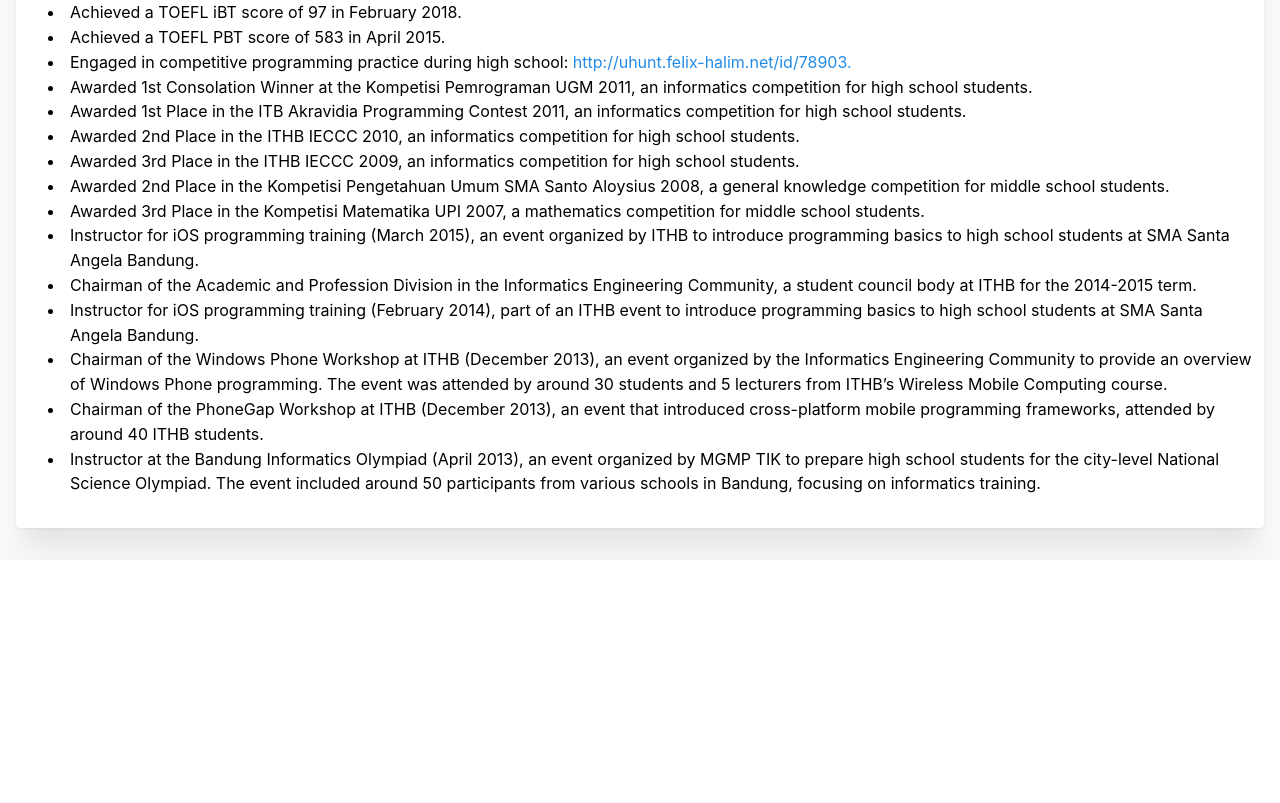
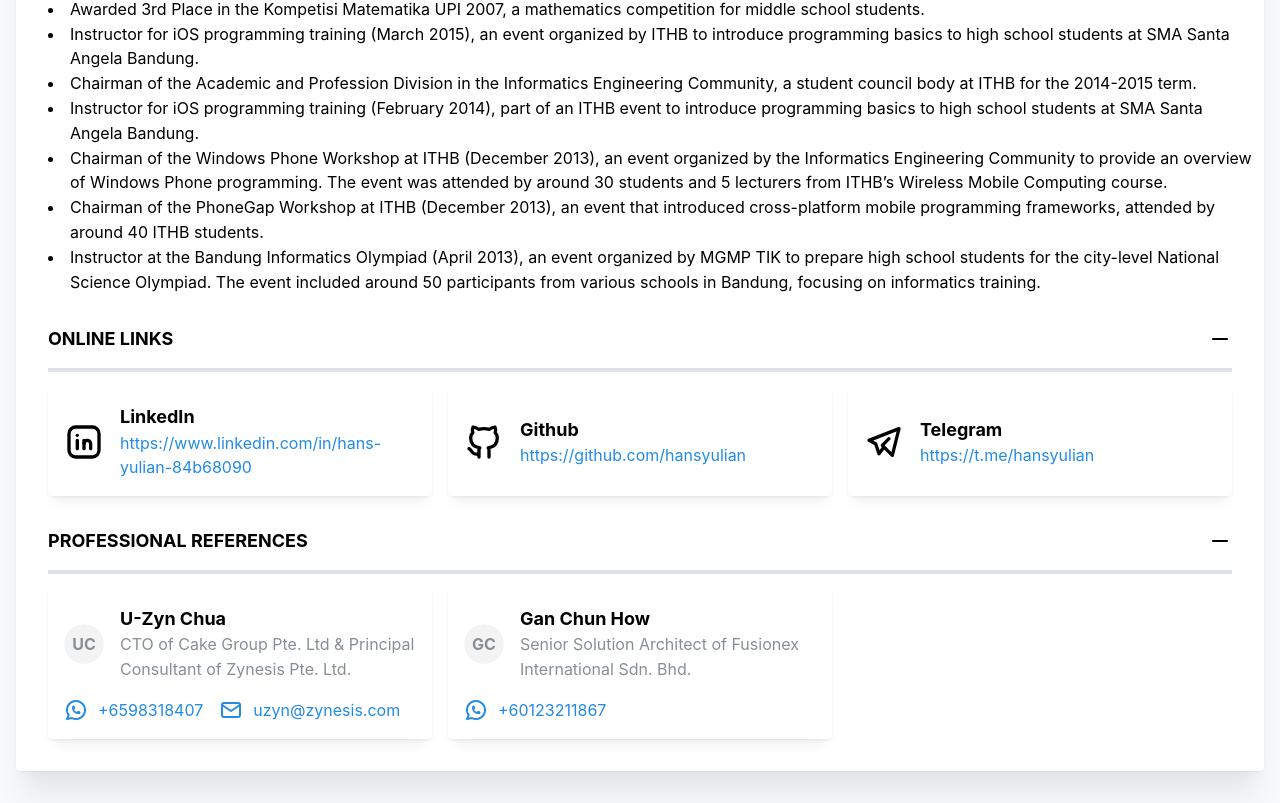
Before and after one commit to hansyulian/cv, a React (Vite) app: page / in a window 1280 px wide. Shown: the part 3906-4709 px from the top of the page. Before the commit the page ends 4466 px from the top, so only its background shows below. Built offline with nearby package versions, Linux system fonts and the light colour scheme.

Commit message:
Professional References

```diff
--- a/@types/resume.d.ts
+++ b/@types/resume.d.ts
@@ -1,6 +1,6 @@
 type Resume = {
   profile: ResumeProfile;
-  references?: ResumeReference[];
+  professionalReferences?: ResumeProfessionalReference[];
   experiences?: ResumeExperience[];
   onlineLinks?: ResumeOnlineLinks[];
   languages?: ResumeLanguage[];
@@ -28,9 +28,10 @@
   proficiency: LanguageProficiency;
 };
 
-type ResumeReference = {
+type ResumeProfessionalReference = {
   name: string;
   designation: string;
+  avatarUrl?: string;
   email?: string;
   phone?: string;
 };
--- /dev/null
+++ b/src/components/ResumeTemplate1/ResumeTemplate1.ProfessionalReference.tsx
@@ -0,0 +1,51 @@
+import {
+  Anchor,
+  Avatar,
+  Group,
+  Paper,
+  Stack,
+  Text,
+  Title,
+} from "@mantine/core";
+import { Icon } from "~/components/Icon";
+import { getLinkableValue } from "~/utils/getLinkableValue";
+
+export type RT1ProfessionalReferenceProps = {
+  professionalReference: ResumeProfessionalReference;
+};
+
+export function RT1ProfessionalReference(props: RT1ProfessionalReferenceProps) {
+  const { designation, name, avatarUrl, email, phone } =
+    props.professionalReference;
+  return (
+    <Paper shadow="sm" p="md" h="100%">
+      <Stack justify="center" h="100%">
+        <Group>
+          <Avatar name={name} src={avatarUrl} size={40} />
+          <Stack flex={1} gap={0}>
+            <Title order={4}>{name}</Title>
+            <Text c="gray">{designation}</Text>
+          </Stack>
+        </Group>
+        <Group>
+          {phone && (
+            <Anchor href={getLinkableValue(phone)}>
+              <Group gap="xs">
+                <Icon name="whatsapp" />
+                <Text>{phone}</Text>
+              </Group>
+            </Anchor>
+          )}
+          {email && (
+            <Anchor href={getLinkableValue(email)}>
+              <Group gap="xs">
+                <Icon name="email" />
+                <Text>{email}</Text>
+              </Group>
+            </Anchor>
+          )}
+        </Group>
+      </Stack>
+    </Paper>
+  );
+}
--- /dev/null
+++ b/src/components/ResumeTemplate1/ResumeTemplate1.ProfessionalReferences.tsx
@@ -0,0 +1,26 @@
+import { Grid } from "@mantine/core";
+import { RT1ProfessionalReference } from "~/components/ResumeTemplate1/ResumeTemplate1.ProfessionalReference";
+
+export type RT1ProfessionalReferencesProps = {
+  professionalReferences: ResumeProfessionalReference[];
+};
+
+const spanConfig = {
+  sm: 4,
+};
+
+export function RT1ProfessionalReferences(
+  props: RT1ProfessionalReferencesProps
+) {
+  const { professionalReferences } = props;
+
+  return (
+    <Grid>
+      {professionalReferences.map((record) => (
+        <Grid.Col span={spanConfig}>
+          <RT1ProfessionalReference professionalReference={record} />
+        </Grid.Col>
+      ))}
+    </Grid>
+  );
+}
--- a/src/components/ResumeTemplate1/ResumeTemplate1.tsx
+++ b/src/components/ResumeTemplate1/ResumeTemplate1.tsx
@@ -4,6 +4,7 @@
 import { RT1Languages } from "~/components/ResumeTemplate1/ResumeTemplate1.Languages";
 import { RT1NotableAccomplishments } from "~/components/ResumeTemplate1/ResumeTemplate1.NotableAccomplishments";
 import { RT1OnlineLinks } from "~/components/ResumeTemplate1/ResumeTemplate1.OnlineLinks";
+import { RT1ProfessionalReferences } from "~/components/ResumeTemplate1/ResumeTemplate1.ProfessionalReferences";
 import { RT1Profile } from "~/components/ResumeTemplate1/ResumeTemplate1.Profile";
 import { RT1Section } from "~/components/ResumeTemplate1/ResumeTemplate1.Section";
 import { RT1Skills } from "~/components/ResumeTemplate1/ResumeTemplate1.Skills";
@@ -40,11 +41,6 @@
           <RT1Skills skills={data.skills} />
         </RT1Section>
       )}
-      {data.onlineLinks && data.onlineLinks.length > 0 && (
-        <RT1Section title="Online Links">
-          <RT1OnlineLinks onlineLinks={data.onlineLinks} />
-        </RT1Section>
-      )}
       {data.notableAccomplishments &&
         data.notableAccomplishments.length > 0 && (
           <RT1Section title="Notable Accomplishments">
@@ -53,6 +49,19 @@
             />
           </RT1Section>
         )}
+      {data.onlineLinks && data.onlineLinks.length > 0 && (
+        <RT1Section title="Online Links">
+          <RT1OnlineLinks onlineLinks={data.onlineLinks} />
+        </RT1Section>
+      )}
+      {data.professionalReferences &&
+        data.professionalReferences.length > 0 && (
+          <RT1Section title="Professional References">
+            <RT1ProfessionalReferences
+              professionalReferences={data.professionalReferences}
+            />
+          </RT1Section>
+        )}
     </Stack>
   );
 }
--- a/src/config/data.ts
+++ b/src/config/data.ts
@@ -565,7 +565,7 @@
       proficiency: "professional",
     },
   ],
-  references: [
+  professionalReferences: [
     {
       name: "U-Zyn Chua",
       designation:
```
